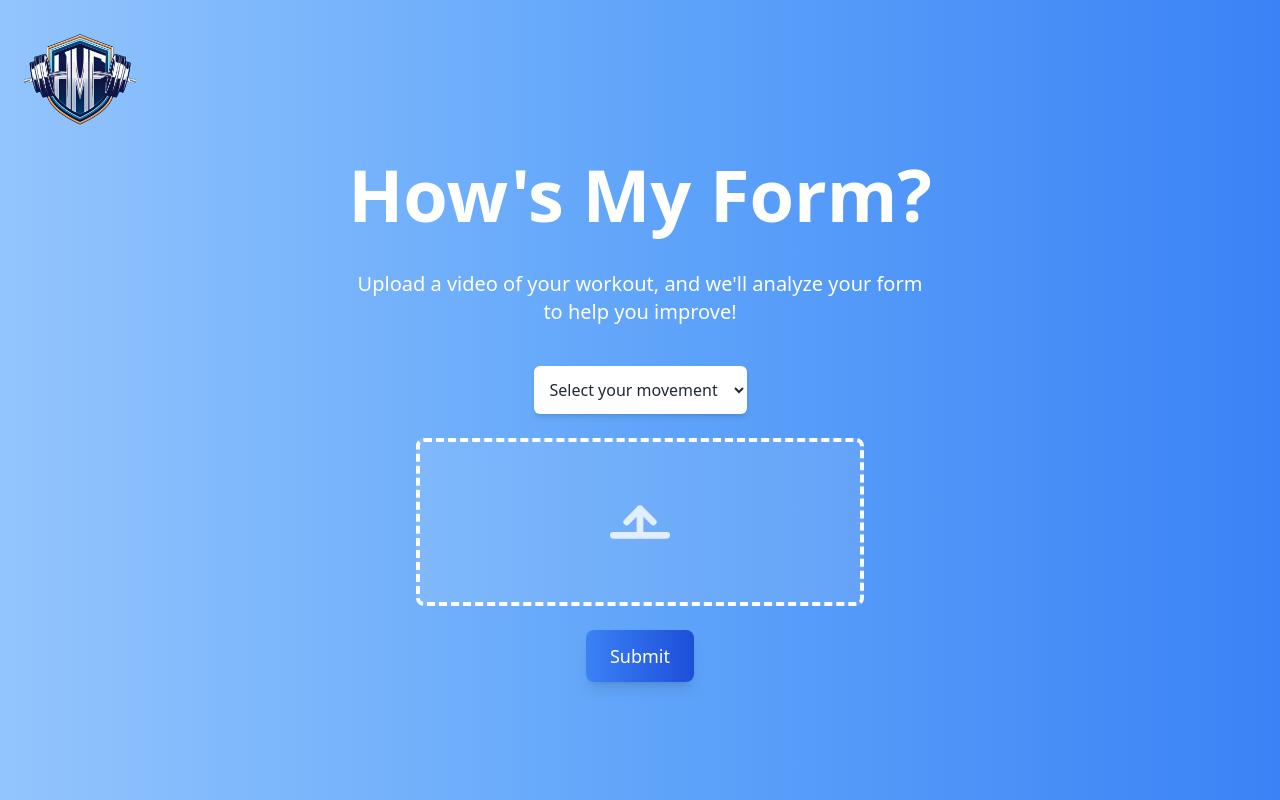
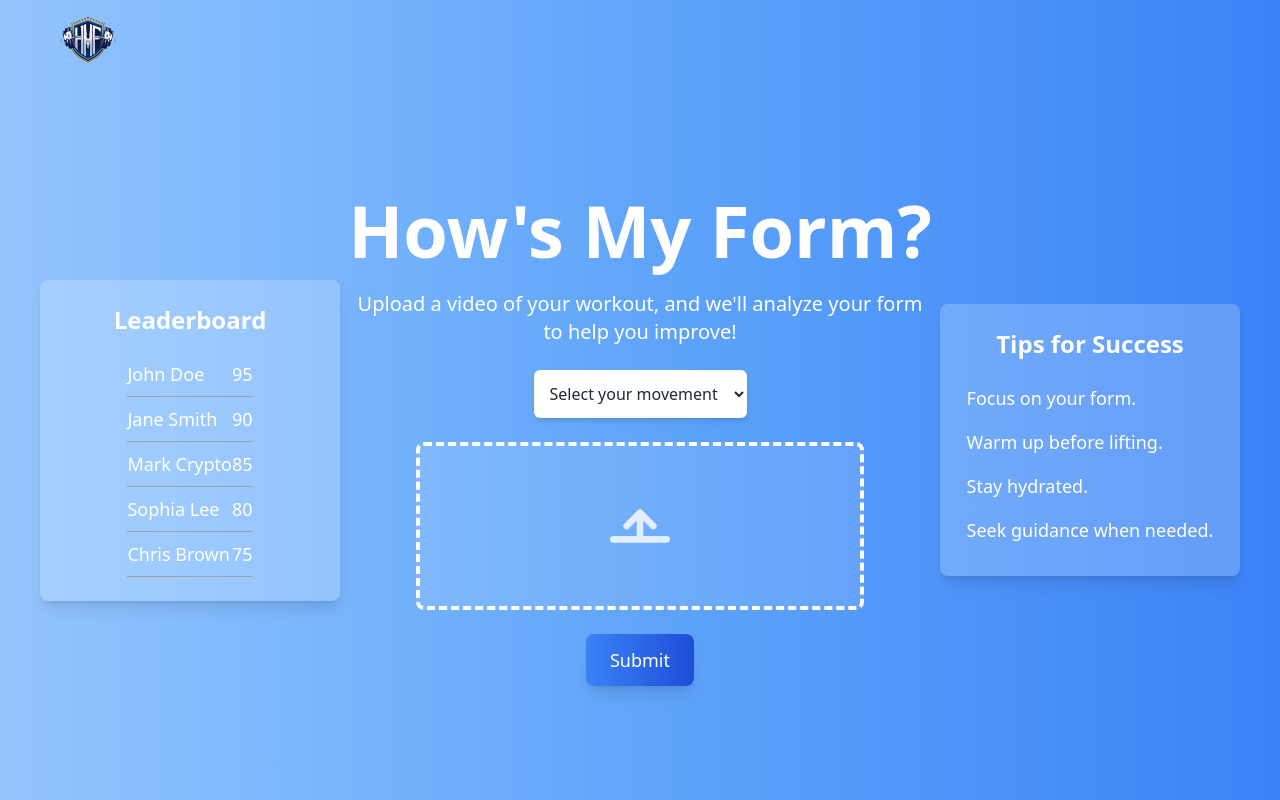
Before and after one commit to wang-owen/HowsMyForm, a React (Vite) app in the folder client/: page / in a window 1280 px wide. Built offline with nearby package versions, Linux system fonts and the light colour scheme.

Commit message:
Added Leaderboard and Added tips for success in lifting form

```diff
--- a/client/src/App.tsx
+++ b/client/src/App.tsx
@@ -9,11 +9,17 @@ const UploadForm = () => {
     const [isSubmitting, setIsSubmitting] = useState(false); // State for form submission status
     const [isComplete, setIsComplete] = useState(false); // State for submission completion
 
-    const [warningFrames, setWarningFrames] = useState([]); // State for warning frames
-    const [videoUrl, setVideoUrl] = useState(""); // State for video URL
+    // Leaderboard Data
+    const leaderboard = [
+        { name: "John Doe", score: 95 },
+        { name: "Jane Smith", score: 90 },
+        { name: "Mark Crypto", score: 85 },
+        { name: "Sophia Lee", score: 80 },
+        { name: "Chris Brown", score: 75 },
+    ];
 
     // Handles file drop
-    const handleDrop = (event: any) => {
+    const handleDrop = (event) => {
         event.preventDefault();
         event.stopPropagation();
         setDragActive(false);
@@ -26,21 +32,21 @@ const UploadForm = () => {
     };
 
     // Handles drag over event
-    const handleDragOver = (event: any) => {
+    const handleDragOver = (event) => {
         event.preventDefault();
         event.stopPropagation();
         setDragActive(true);
     };
 
     // Handles drag leave event
-    const handleDragLeave = (event: any) => {
+    const handleDragLeave = (event) => {
         event.preventDefault();
         event.stopPropagation();
         setDragActive(false);
     };
 
     // Handles file selection via the file input
-    const handleFileChange = (event: any) => {
+    const handleFileChange = (event) => {
         if (event.target.files && event.target.files[0]) {
             const selectedFile = event.target.files[0];
             setFile(selectedFile); // Capture the selected file
@@ -49,12 +55,12 @@ const UploadForm = () => {
     };
 
     // Handles movement selection
-    const handleMovementChange = (event: any) => {
+    const handleMovementChange = (event) => {
         setMovement(event.target.value); // Capture the selected movement
     };
 
     // Handles form submission
-    const handleSubmit = async (event: any) => {
+    const handleSubmit = async (event) => {
         event.preventDefault(); // Prevent default form submission
 
         if (!file) {
@@ -78,8 +84,6 @@ const UploadForm = () => {
                 console.log("Video uploaded successfully!");
                 const data = await response.json();
                 console.log(data);
-                setWarningFrames(data.warning_frames);
-                setVideoUrl(data.url);
 
                 setIsComplete(true);
             } else {
@@ -94,44 +98,31 @@ const UploadForm = () => {
     };
 
     return (
-        <div
-            id="root"
-            className="flex flex-col justify-center items-center h-screen space-y-10 bg-gradient-to-r from-blue-300 via-blue-400 to-blue-500 font-sans text-white" // Updated to a lighter blue gradient
-        >
-            <div className="absolute top-4 left-4">
-                <img
-                    src={logo}
-                    alt="Logo"
-                    className="h-32 w-auto"
-                    style={{ display: "block" }}
-                />{" "}
-                {/* Removed any border */}
+        <div className="bg-gradient-to-r from-blue-300 via-blue-400 to-blue-500 font-sans text-white h-screen px-10 flex flex-col">
+            {/* Header Section */}
+            <header className="flex justify-start items-center h-20 p-4 bg-transparent">
+                <img src={logo} alt="Logo" className="h-16 w-auto" />
+            </header>
+
+            <div className="flex-grow flex justify-between items-center">
+                {/* Left Section - Leaderboard */}
+                <div className="w-1/4 bg-white bg-opacity-20 p-6 rounded-lg shadow-lg flex flex-col justify-center items-center">
+                    <h2 className="text-2xl font-semibold mb-4 text-center">Leaderboard</h2>
+                    <ul>
+                        {leaderboard.map((entry, index) => (
+                            <li key={index} className="text-lg font-medium flex justify-between py-2 border-b border-gray-400">
+                                <span>{entry.name}</span>
+                                <span>{entry.score}</span>
+                            </li>
+                        ))}
+                    </ul>
                 </div>
-            <h1 className="text-7xl font-extrabold text-center">
-                How's My Form?
-            </h1>{" "}
-            {/* No jumping title */}
-            {/* Check if analysis is complete */}
+
+                {/* Middle Section - Main Content */}
+                <div className="w-2/4 flex flex-col items-center space-y-6">
+                    <h1 className="text-7xl font-extrabold text-center">How's My Form?</h1>
                     {isComplete ? (
-                <div className="flex flex-col items-center space-y-4">
-                    <p className="text-2xl">
-                        Analysis complete! Here are your warning frames:
-                    </p>
-                    <div className="flex flex-col items-center space-y-4">
-                        {warningFrames.map((frame: any, index: number) => (
-                            <h1 key={index} className="max-w-md w-full">
-                                {frame}
-                            </h1>
-                        ))}
-                    </div>
-                    {videoUrl && (
-                        <video
-                            src={videoUrl}
-                            controls
-                            className="max-w-md w-full"
-                        ></video>
-                    )}
-                </div>
+                        <div className="flex flex-col items-center space-y-4"></div>
                     ) : isSubmitting ? (
                         <div className="flex flex-col items-center space-y-4">
                             <div className="w-16 h-16 border-4 border-t-4 border-white rounded-full animate-spin"></div>
@@ -140,13 +131,9 @@ const UploadForm = () => {
                     ) : (
                         <>
                             <p className="text-xl text-center max-w-xl">
-                        Upload a video of your workout, and we'll analyze your
-                        form to help you improve!
+                                Upload a video of your workout, and we'll analyze your form to help you improve!
                             </p>
-                    <form
-                        onSubmit={handleSubmit}
-                        className="flex flex-col items-center space-y-6 w-full max-w-md"
-                    >
+                            <form onSubmit={handleSubmit} className="flex flex-col items-center space-y-6 w-full max-w-md">
                                 {/* Dropdown for movement selection */}
                                 <select
                                     value={movement}
@@ -164,18 +151,13 @@ const UploadForm = () => {
 
                                 <div
                                     className={`border-4 border-dashed border-white p-10 w-full text-center cursor-pointer rounded-lg transition-transform duration-300 transform hover:scale-105 ${
-                                dragActive
-                                    ? "bg-white bg-opacity-20"
-                                    : "bg-white bg-opacity-10"
+                                        dragActive ? "bg-white bg-opacity-20" : "bg-white bg-opacity-10"
                                     }`}
-                            onDragOver={handleDragOver} // Activate drag over event
-                            onDragLeave={handleDragLeave} // Activate drag leave event
-                            onDrop={handleDrop} // Handle file drop
-                            onClick={() =>
-                                document.getElementById("video-upload")?.click()
-                            } // Click to open file input
+                                    onDragOver={handleDragOver}
+                                    onDragLeave={handleDragLeave}
+                                    onDrop={handleDrop}
+                                    onClick={() => document.getElementById("video-upload")?.click()}
                                 >
-                            {/* Conditionally display uploaded video name or upload logo text */}
                                     {fileName ? (
                                         <p className="text-white mt-2 font-semibold">
                                             Uploaded Video: "{fileName}"
@@ -183,17 +165,13 @@ const UploadForm = () => {
                                     ) : (
                                         <svg
                                             xmlns="http://www.w3.org/2000/svg"
-                                    className="h-20 w-20 mx-auto text-white opacity-80" // Increased icon size
+                                            className="h-20 w-20 mx-auto text-white opacity-80"
                                             fill="none"
                                             viewBox="0 0 24 24"
                                             stroke="currentColor"
                                             strokeWidth="2"
                                         >
-                                    <path
-                                        strokeLinecap="round"
-                                        strokeLinejoin="round"
-                                        d="M12 16v-8m0 0l-4 4m4-4l4 4M4 16h16"
-                                    />
+                                            <path strokeLinecap="round" strokeLinejoin="round" d="M12 16v-8m0 0l-4 4m4-4l4 4M4 16h16" />
                                         </svg>
                                     )}
                                 </div>
@@ -202,8 +180,8 @@ const UploadForm = () => {
                                     id="video-upload"
                                     name="video-upload"
                                     accept="video/*"
-                            className="hidden" // Hide the file input field
-                            onChange={handleFileChange} // Handle file selection
+                                    className="hidden"
+                                    onChange={handleFileChange}
                                 />
                                 <button
                                     type="submit"
@@ -215,6 +193,19 @@ const UploadForm = () => {
                         </>
                     )}
                 </div>
+
+                {/* Right Section - Additional Content */}
+                <div className="w-1/4 bg-white bg-opacity-20 p-6 rounded-lg shadow-lg flex flex-col justify-center items-center">
+                    <h2 className="text-2xl font-semibold mb-4 text-center">Tips for Success</h2>
+                    <ul>
+                        <li className="text-lg font-medium py-2">Focus on your form.</li>
+                        <li className="text-lg font-medium py-2">Warm up before lifting.</li>
+                        <li className="text-lg font-medium py-2">Stay hydrated.</li>
+                        <li className="text-lg font-medium py-2">Seek guidance when needed.</li>
+                    </ul>
+                </div>
+            </div>
+        </div>
     );
 };
 
```
Lines whose indentation alone changed are shown as unchanged.
